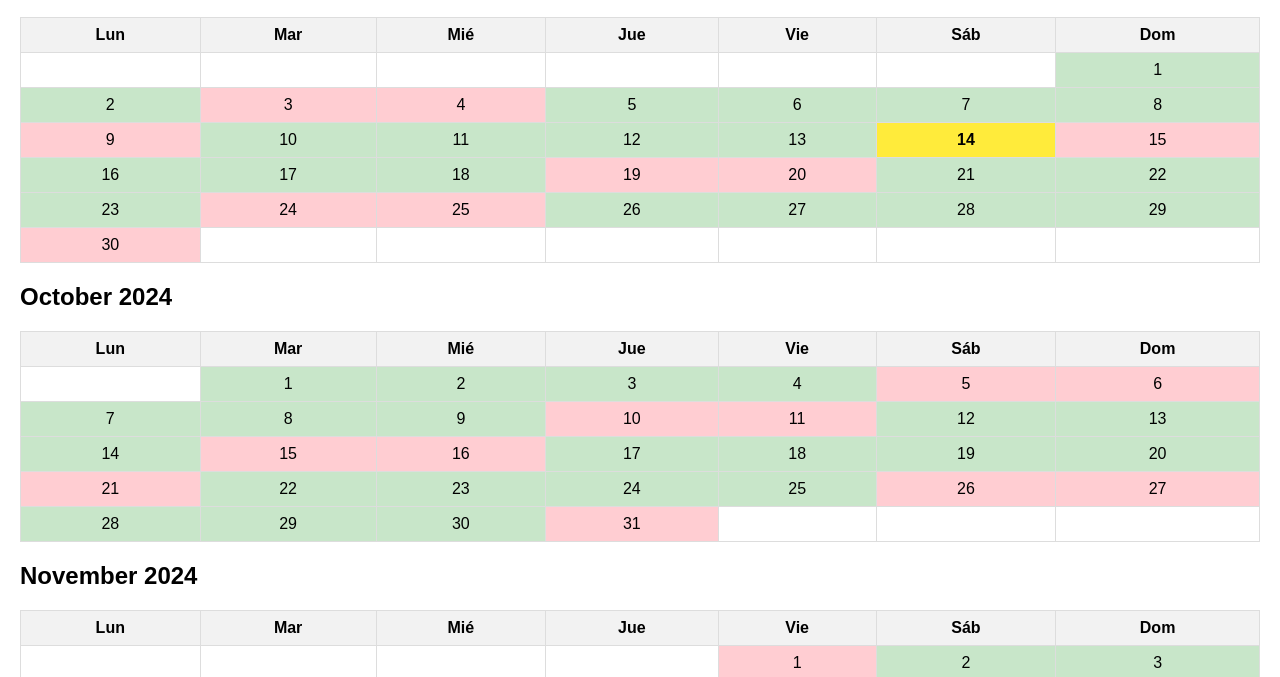
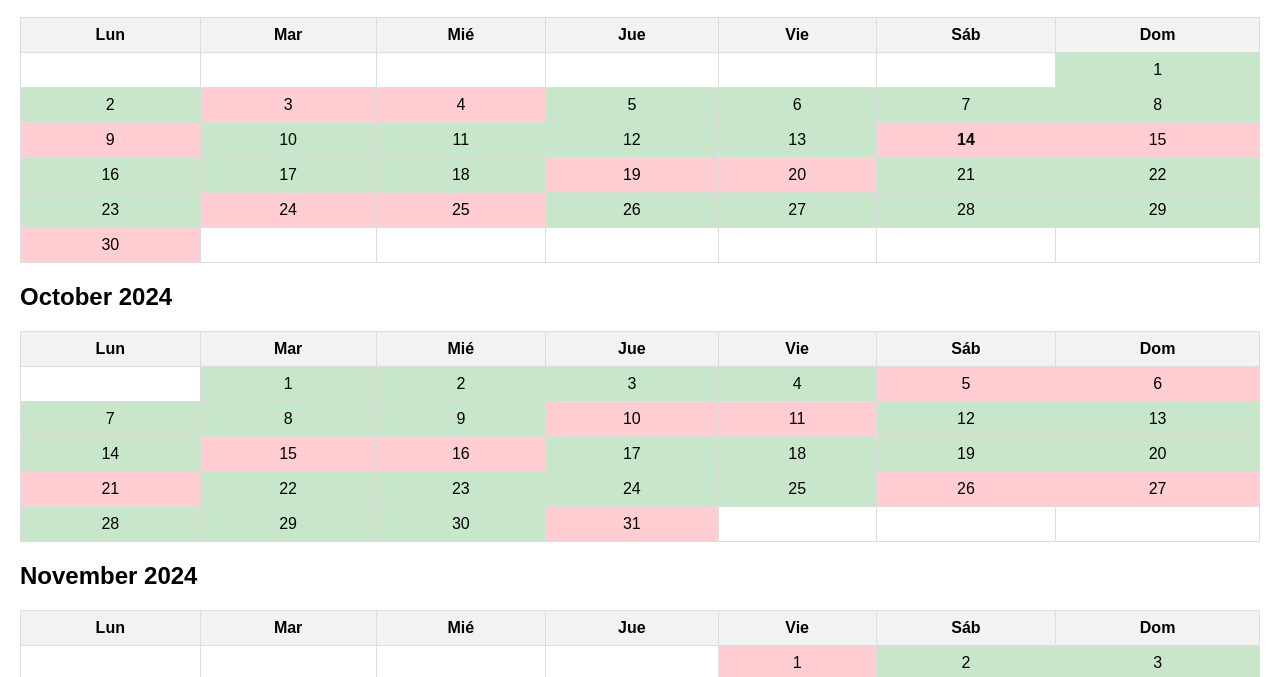
Before and after one commit to jbello94/aldi-calendar, a plain HTML site: page index.html in a window 1280 px wide. Shown: the part 111-788 px from the top of the page. Drawn offline with Linux system fonts and the light colour scheme.

Commit message:
Actualizar index.html

```diff
--- a/index.html
+++ b/index.html
@@ -30,7 +30,7 @@
             background-color: #ffcdd2;
         }
         .current-day {
-            background-color: #ffeb3b; /* Color de fondo diferente */
+            /* background-color: #ffeb3b; Color de fondo diferente */
             font-weight: bold; /* Texto en negrita */
         }
         .error {
```
